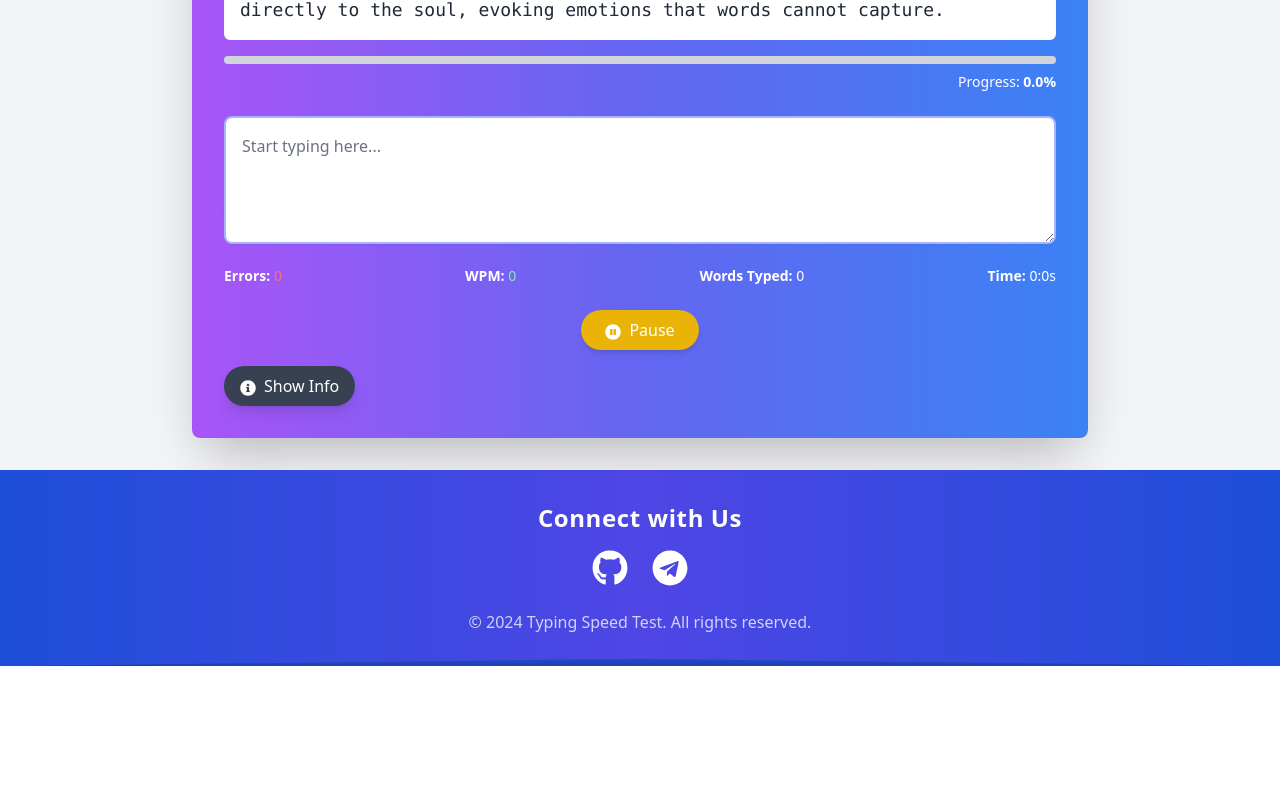
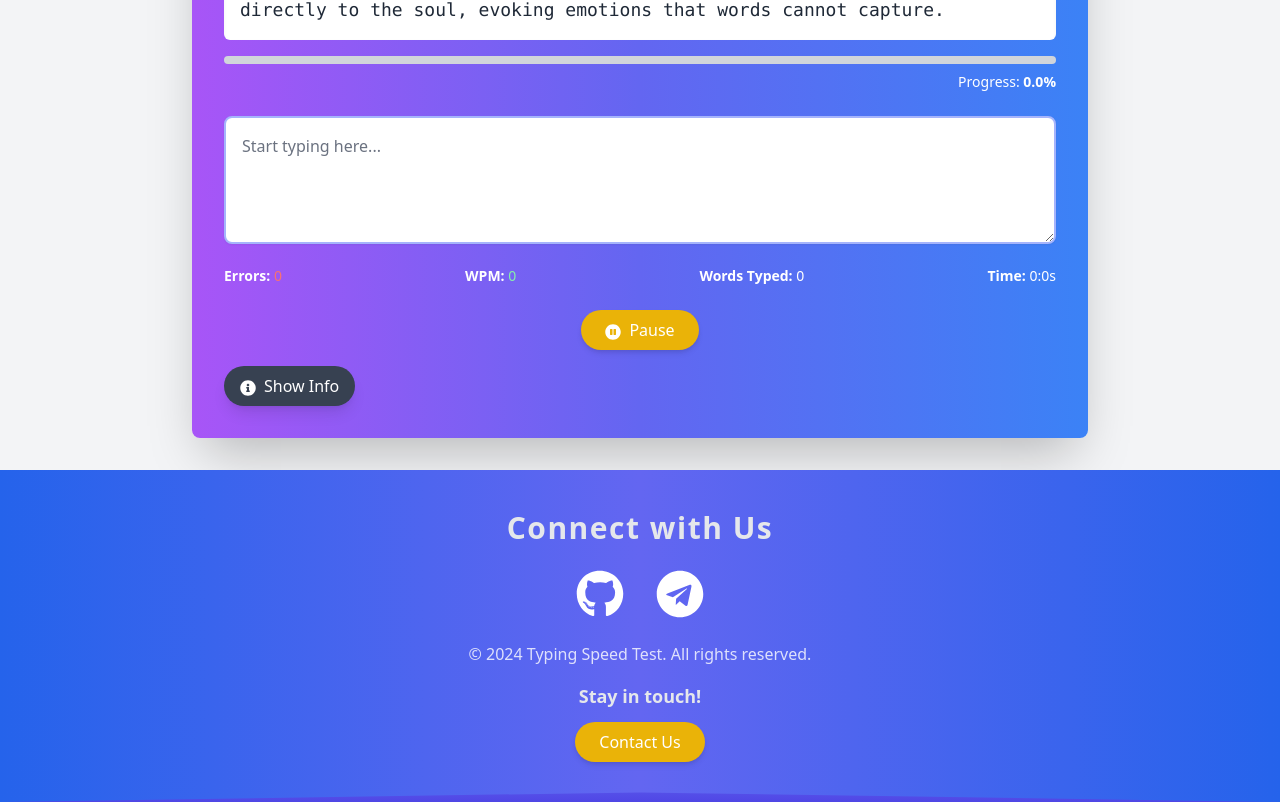
Before and after one commit to ltxstudio/typing-speed, a React (Vite) app: page / in a window 1280 px wide. Shown: the part 296-1098 px from the top of the page. Before the commit the page ends 962 px from the top, so only its background shows below. Built offline with nearby package versions, Linux system fonts and the light colour scheme.

Commit message:
Update Footer.jsx

```diff
--- a/src/components/Footer.jsx
+++ b/src/components/Footer.jsx
@@ -2,46 +2,57 @@ import React from 'react';
 import { FaGithub, FaTelegram } from 'react-icons/fa';
 
 const Footer = () => (
-  <footer className="bg-gradient-to-r from-blue-700 via-indigo-600 to-blue-700 text-white py-8 relative">
+  <footer className="bg-gradient-to-r from-blue-600 via-indigo-500 to-blue-600 text-white py-10 relative">
     {/* Footer Content */}
-    <div className="container mx-auto flex flex-col items-center text-center">
+    <div className="container mx-auto flex flex-col items-center text-center px-6">
       {/* Decorative Title */}
-      <h2 className="text-xl md:text-2xl font-extrabold tracking-wide mb-4">
+      <h2 className="text-2xl md:text-3xl font-extrabold tracking-wider text-gray-200 mb-6">
         Connect with Us
       </h2>
 
       {/* Social Icons */}
-      <div className="flex space-x-6 justify-center mb-6">
+      <div className="flex space-x-8 justify-center mb-6">
         <a
           href="https://github.com"
           target="_blank"
           rel="noopener noreferrer"
-          className="group"
+          className="group transform transition-all duration-300 ease-in-out"
           title="Visit GitHub"
         >
-          <FaGithub className="text-3xl md:text-4xl transition-transform duration-300 transform group-hover:scale-110 group-hover:text-gray-200" />
+          <FaGithub className="text-4xl md:text-5xl transition-transform duration-300 transform group-hover:scale-125 group-hover:text-gray-300" />
           <span className="sr-only">GitHub</span>
         </a>
         <a
           href="https://telegram.org"
           target="_blank"
           rel="noopener noreferrer"
-          className="group"
+          className="group transform transition-all duration-300 ease-in-out"
           title="Join Telegram"
         >
-          <FaTelegram className="text-3xl md:text-4xl transition-transform duration-300 transform group-hover:scale-110 group-hover:text-gray-200" />
+          <FaTelegram className="text-4xl md:text-5xl transition-transform duration-300 transform group-hover:scale-125 group-hover:text-gray-300" />
           <span className="sr-only">Telegram</span>
         </a>
       </div>
 
       {/* Footer Text */}
-      <p className="text-sm md:text-base font-light opacity-75">
+      <p className="text-sm md:text-base font-light opacity-80 mb-4">
         © 2024 Typing Speed Test. All rights reserved.
       </p>
+
+      {/* Call to Action */}
+      <div className="flex flex-col items-center space-y-3">
+        <p className="text-lg font-semibold text-gray-200">Stay in touch!</p>
+        <a
+          href="mailto:contact@typingspeedtest.com"
+          className="bg-yellow-500 hover:bg-yellow-600 text-white px-6 py-2 rounded-full shadow-md text-base font-medium transition duration-300"
+        >
+          Contact Us
+        </a>
+      </div>
     </div>
 
     {/* Decorative Curved Divider */}
-    <div className="absolute inset-x-0 bottom-0 h-12 bg-gradient-to-t from-blue-800 via-blue-600 to-transparent clip-path-wave"></div>
+    <div className="absolute inset-x-0 bottom-0 h-16 bg-gradient-to-t from-indigo-600 via-indigo-500 to-transparent clip-path-wave"></div>
   </footer>
 );
 
```
